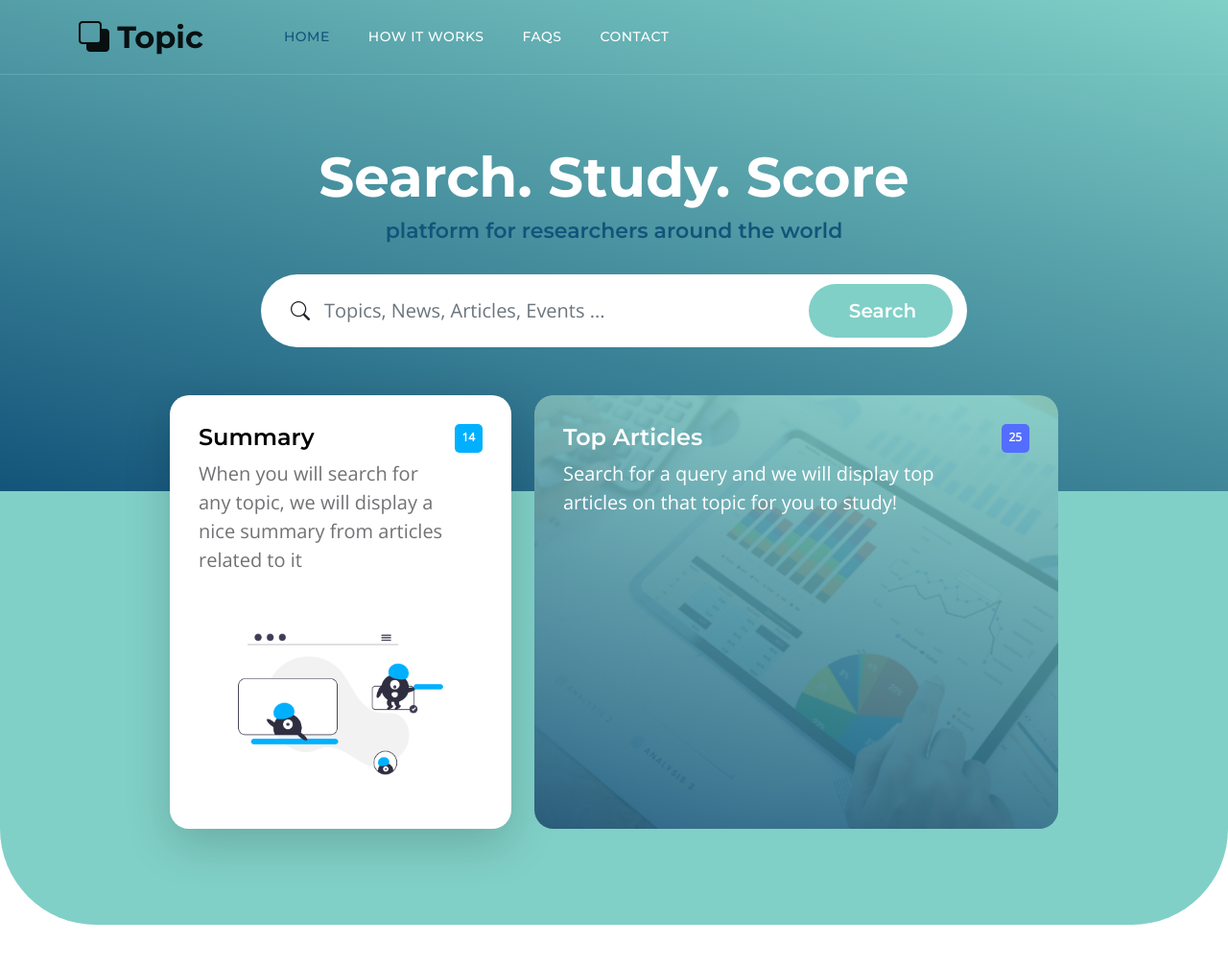
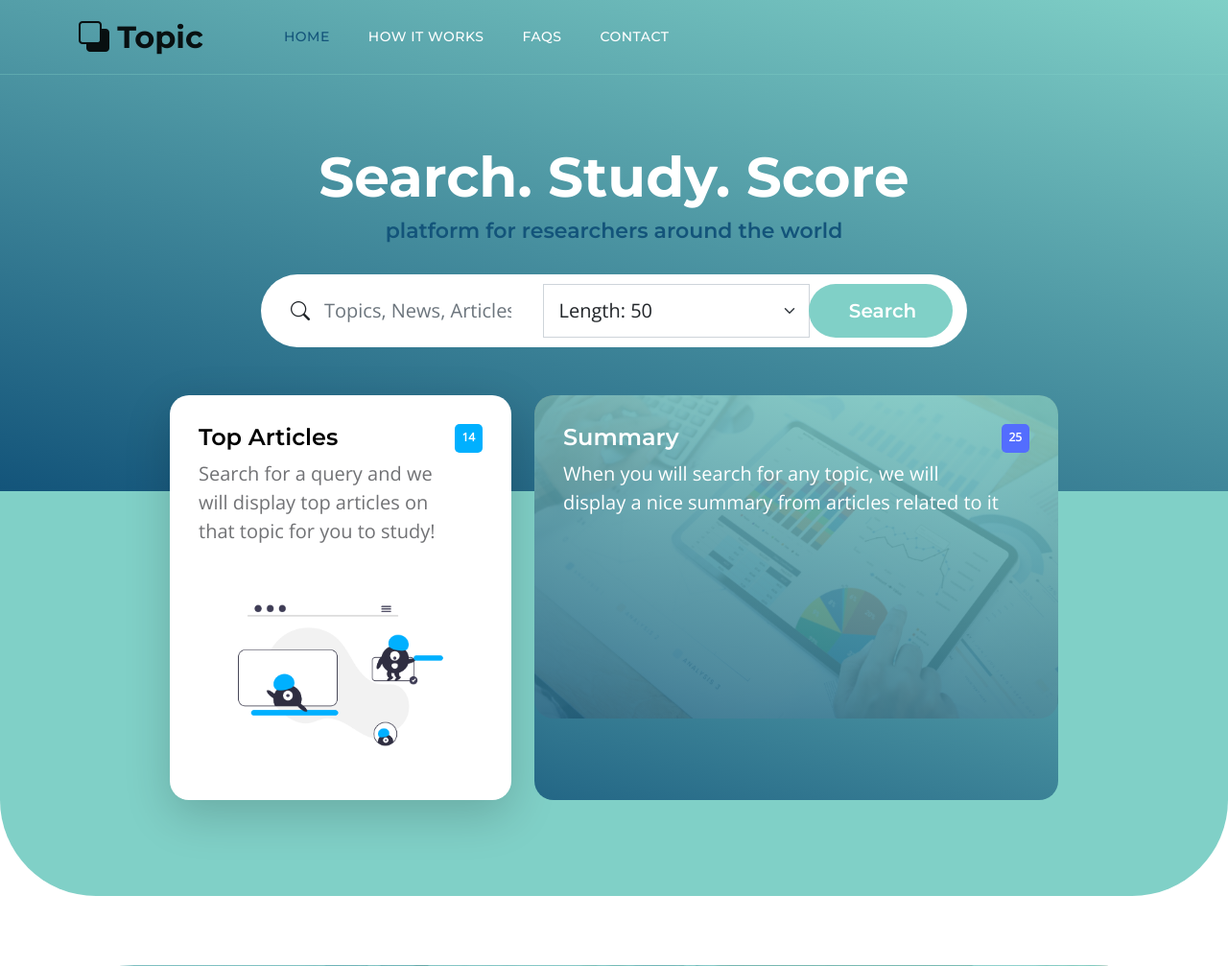
Before and after one commit to Akashsah2003/Summariser, a Flask app: page / in a window 1280 px wide. Shown: the top 1007 px of the page at 96% size. Run offline with Flask 3, Linux system fonts and the light colour scheme; parts of the project's set-up code (start-up, migrations or seed data) failed here and were passed over; some libraries are stand-ins or nearby versions.

Commit message:
Added loader and word limit functionality

```diff
--- a/app.py
+++ b/app.py
@@ -77,7 +77,7 @@ def query(df, tfidf_matrix, user_query):
     return top_articles, article_text
 
 
-def summary(article_text):
+def summary(article_text, min_word_limit):
     # Initialize tokenizer
     tokenizer = AutoTokenizer.from_pretrained("facebook/bart-large-cnn")
     # Tokenize the article text and select the first 1024 tokens
@@ -88,7 +88,7 @@ def summary(article_text):
     summarizer_model1 = pipeline("summarization", model="facebook/bart-large-cnn")
     # Generate summaries using different models
     print(len(article_text))
-    summary_model1 = summarizer_model1(truncated_text, max_length=400, min_length=100, length_penalty=2.0, num_beams=4)
+    summary_model1 = summarizer_model1(truncated_text, max_length=min_word_limit+50, min_length=min_word_limit, length_penalty=2.0, num_beams=4)
     print(summary_model1[0])
     return summary_model1[0]['summary_text']
 
@@ -98,9 +98,10 @@ def summary(article_text):
 def index():
     if request.method == 'POST':
         user_query = request.form['user_query']
+        min_word_limit = int(request.form['min_word_limit'])
         top_articles, article_text = query(df, tfidf_matrix, user_query)
         # print(top_articles, article_text)
-        summary_text = summary(article_text)
+        summary_text = summary(article_text, min_word_limit)
         return render_template("index.html", summary_text=summary_text, top_articles=top_articles)
     return render_template("index.html", summary_text=None, top_articles=None)
 
--- a/templates/index.html
+++ b/templates/index.html
@@ -15,8 +15,8 @@
     </head>
 
     <body id="top">
-
         <main>
+            <div class="position-fixed align-items-center justify-content-center w-100 h-100 top-0 left-0 bg-white opacity-75" style="z-index: 99; display: none;" id="loader"><img src="{{ url_for('static', filename='images/checklist.gif') }}" class="d-flex w-25 h-50" id="loader_image" alt=""></div>
 
             <nav class="navbar navbar-expand-lg">
                 <div class="container">
@@ -62,11 +62,16 @@
                             <h1 class="text-white text-center">Search. Study. Score</h1>
 
                             <h6 class="text-center">platform for researchers around the world</h6>
-                            <form action="/" method="post" class="custom-form mt-4 pt-2 mb-lg-0 mb-5" role="search">
+                            <form action="/" method="post" class="custom-form mt-4 pt-2 mb-lg-0 mb-5" role="search" id="query">
                                 <div class="input-group input-group-lg">
                                     <span class="input-group-text bi-search" id="basic-addon1">
                                     </span>
                                     <input name="user_query" type="search" class="form-control" id="keyword" placeholder="Topics, News, Articles, Events ..." aria-label="Search">
+                                    <select class="form-select" name="min_word_limit">
+                                        <option value="50">Length: 50</option>
+                                        <option value="100">Length: 100</option>
+                                        <option value="150">Length: 150</option>
+                                    </select>
                                     <button type="submit" class="form-control">Search</button>
                                 </div>
                             </form>
@@ -82,30 +87,42 @@
                           <div class="custom-block bg-white shadow-lg">
                               <div class="d-flex">
                                   <div>
-                                      <h5 class="mb-2">Summary</h5>
-                                      {% if summary_text %}
-                                          <p class="mb-0">{{ summary_text }}</p>
-                                      {% else %}
-                                          <p class="mb-0">When you will search for any topic, we will display a nice summary from articles related to it</p>
-                                      {% endif %}
+                                      <h5 class="mb-2">Top Articles</h5>
+                                      <p class="mb-0">
+                                        {% if top_articles is not none and not top_articles.empty %}
+                                        <br>
+                                            {% for index, article in top_articles.iterrows() %}
+                                            <a href="{{ article['url'] }}"><u>{{ article['title'] }}</u></a>
+                                            <br><br>
+                                            {% endfor %}
+                                        {% else %}
+                                        Search for a query and we will display top articles on that topic for you to study!
+                                        {% endif %}
+                                    </p>
                                   </div>
                                   <span class="badge bg-design rounded-pill ms-auto">14</span>
                               </div>
+                              {% if top_articles is none or top_articles.empty %}
                               <img src="{{ url_for('static', filename='images/topics/undraw_Remote_design_team_re_urdx.png') }}" class="custom-block-image img-fluid" alt="">
+                              {% endif %}
                           </div>
                         </div>
 
                         <div class="col-lg-6 col-12">
                             <div class="custom-block custom-block-overlay">
-                                <div class="d-flex flex-column h-100">
+                                <div class="d-flex flex-column min-h-100">
 
                                     <img src="{{ url_for('static', filename='images/businesswoman-using-tablet-analysis.jpg') }}" class="custom-block-image img-fluid" alt="">
 
                                     <div class="custom-block-overlay-text d-flex">
                                         <div>
-                                            <h5 class="text-white mb-2">Top Articles</h5>
+                                            <h5 class="text-white mb-2">Summary</h5>
+                                            {% if summary_text %}
+                                                <div class="mb-0 text-white">{{ summary_text }}</div>
+                                            {% else %}
+                                                <p class="mb-0 text-white">When you will search for any topic, we will display a nice summary from articles related to it</p>
+                                            {% endif %}
 
-                                            <p class="text-white">Search for a query and we will display top articles on that topic for you to study!</p>
                                         </div>
 
                                         <span class="badge bg-finance rounded-pill ms-auto">25</span>
@@ -388,5 +405,15 @@
         <script src="{{ url_for('static', filename='js/jquery.sticky.js') }}"></script>
         <script src="{{ url_for('static', filename='js/click-scroll.js') }}"></script>
         <script src="{{ url_for('static', filename='js/custom.js') }}"></script>
+        <script>
+            document.getElementById("query").addEventListener("submit", function(event) {
+                // Show loader when form is submitted
+                document.getElementById("loader").style.display = "flex";
+            });
+            $(window).load(function() {
+                $('#loader_image').hide();
+                $('#loader').hide();
+              });
+        </script>
     </body>
 </html>
```
Also changed, not shown: static/images/checklist.gif (added).
